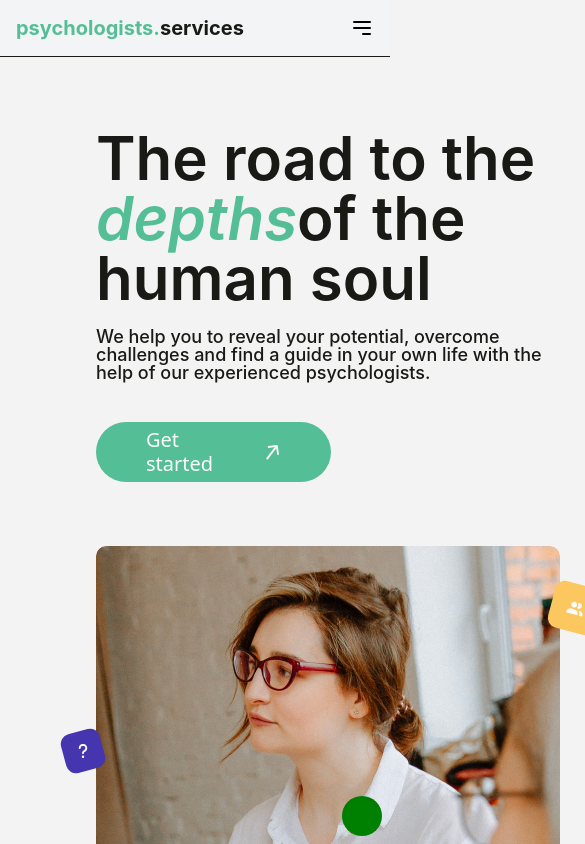
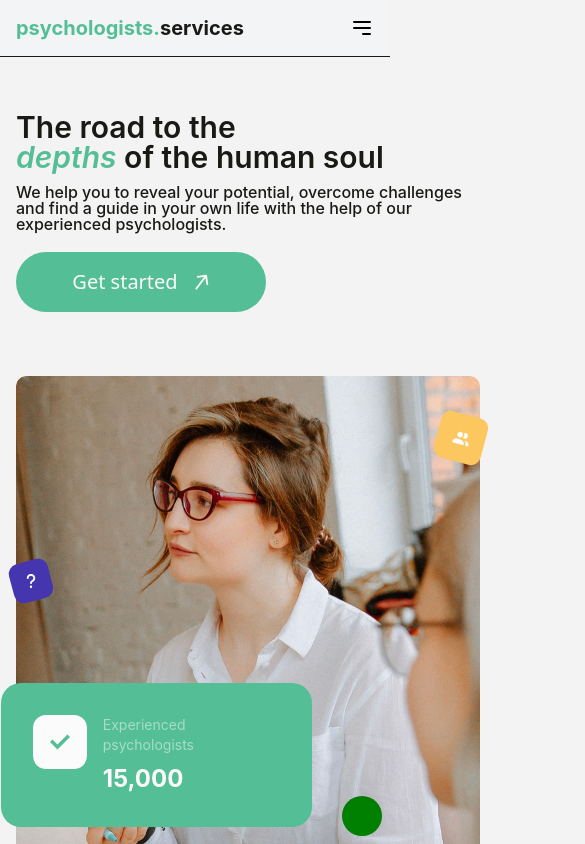
Before and after one commit to Yarik2019/Psychologists.Services, a React (Vite) app: page / in a window 390 px wide. Shown: the top 844 px of the page, 585 px wide, since content can reach past the window. Built offline with nearby package versions, Linux system fonts and the light colour scheme; a web font is replaced by a local one.

Commit message:
fiexed welecom

```diff
--- a/src/components/WelcomeSection/WelcomeSection.jsx
+++ b/src/components/WelcomeSection/WelcomeSection.jsx
@@ -3,26 +3,25 @@ import sprite from "../../assets/icons.svg";
 import { NavLink } from "react-router-dom";
 const WelcomeSection = () => {
   return (
-    <div className="">
-      <div className="relative  z-40 container-width container-px">
+    <div className="relative z-40 container-width container-px">
       <div className="flex flex-col items-center xl:flex-row gap-16 lg:gap-[125px]">
         <div className="mt-12">
-            <h1 className="max-w-[595px] text-6xl md:text-[80px] mb-5  font-inter font-semibold text-black leading-none">
+          <h1 className="w-full lg:max-w-[595px] text-3xl md:text-[80px] mb-3 lg:mb-5 font-inter font-semibold text-black leading-none">
             The road to the <br />
             <span className="text-primary-color italic transition-all duration-300">
               depths
-              </span>
+            </span>{" "}
             of the human soul
           </h1>
-            <p className="max-w-[510px] mb-10 text-lg font-inter font-medium text-black leading-none">
-              We help you to reveal your potential, overcome challenges and find
-              a guide in your own life with the help of our experienced
+          <p className="w-full lg:max-w-[510px] mb-5 lg:mb-10 text-base lg:text-lg font-inter font-medium text-black leading-none">
+            We help you to reveal your potential, overcome challenges and find a
+            guide in your own life with the help of our experienced
             psychologists.
           </p>
           <div>
             <NavLink
               to="/psychologists"
-                className="max-w-[235px] h-[60px] flex items-center py-[18px] px-[50px] bg-primary-color hover:bg-primary-color-hover font-medium text-xl text-white leading-[1.2] rounded-[30px] transition-all duration-300"
+              className="max-w-[250px] lg:max-w-[235px] h-[60px] flex justify-center items-center py-[18px] px-[50px] bg-primary-color hover:bg-primary-color-hover font-medium text-xl text-white leading-[1.2] rounded-[30px] transition-all duration-300"
             >
               Get started
               <svg className="ml-4 w-4 h-4 fill-white">
@@ -34,12 +33,12 @@ const WelcomeSection = () => {
         <div>
           <div className="relative">
             <div>
-                <div className="absolute z-10 w-10 h-10 flex justify-center -rotate-15 translate-y-[185px] translate-x-[-33px] items-center bg-primary-color-question rounded-[10px] transition-all duration-300">
+              <div className="absolute z-10 w-10 h-10 flex justify-center -rotate-15 translate-y-[185px]  translate-x-[-5px]  md:translate-x-[-33px] items-center bg-primary-color-question rounded-[10px] transition-all duration-300">
                 <svg className="w-4 h-4 fill-white rotate-15">
                   <use href={`${sprite}#icon-solid_question`}></use>
                 </svg>
               </div>
-                <div className="absolute z-10 right-0 rotate-15 translate-y-9.5 translate-x-[39px]  w-12 h-12 flex justify-center items-center bg-primary-color-users rounded-[10px]">
+              <div className="absolute z-10 right-0 rotate-15 translate-y-9.5  translate-x-[5px] md:translate-x-[39px]  w-12 h-12 flex justify-center items-center bg-primary-color-users rounded-[10px]">
                 <svg className="w-[25px] h-[25px] fill-white -rotate-15">
                   <use href={`${sprite}#icon-mdi_users`}></use>
                 </svg>
@@ -48,7 +47,7 @@ const WelcomeSection = () => {
             <div className="relative w-[464px] h-[526px]">
               <img className="rounded-[10px]" src={`${homeImage}`} alt="" />
             </div>
-              <div className="absolute bottom-[75px] -translate-x-[101px] flex gap-4 w-[311px] p-8 bg-primary-color rounded-[20px] transition-all duration-300">
+            <div className="absolute bottom-[75px] translate-x-[-15px] md:-translate-x-[101px] flex gap-4 w-[311px] p-8 bg-primary-color rounded-[20px] transition-all duration-300">
               <div className="w-[54px] h-[54px] flex justify-center items-center bg-white rounded-[13px] transition-all duration-300">
                 <svg className="w-[30px] h-[30px] fill-primary-color transition-all duration-300">
                   <use href={`${sprite}#icon-fe_check`}></use>
@@ -66,7 +65,7 @@ const WelcomeSection = () => {
           </div>
         </div>
       </div>
-      </div>
+
       {/* <div className="absolute z-0 bottom-0  right-0 w-[369px] h-[290px] bg-primary-color blur-[500px] transition-all duration-300"></div> */}
     </div>
   );
--- a/src/pages/HomePage/HomePage.jsx
+++ b/src/pages/HomePage/HomePage.jsx
@@ -2,7 +2,7 @@ import WelcomeSection from "../../components/WelcomeSection/WelcomeSection";
 
 const HomePage = () => {
   return (
-    <div className="flex items-center lg:h-screen p-20 lg:pt-25">
+    <div className="flex items-center lg:h-screen py-16 lg:py-25">
       <WelcomeSection />
     </div>
   );
```
Lines whose indentation alone changed are shown as unchanged.
